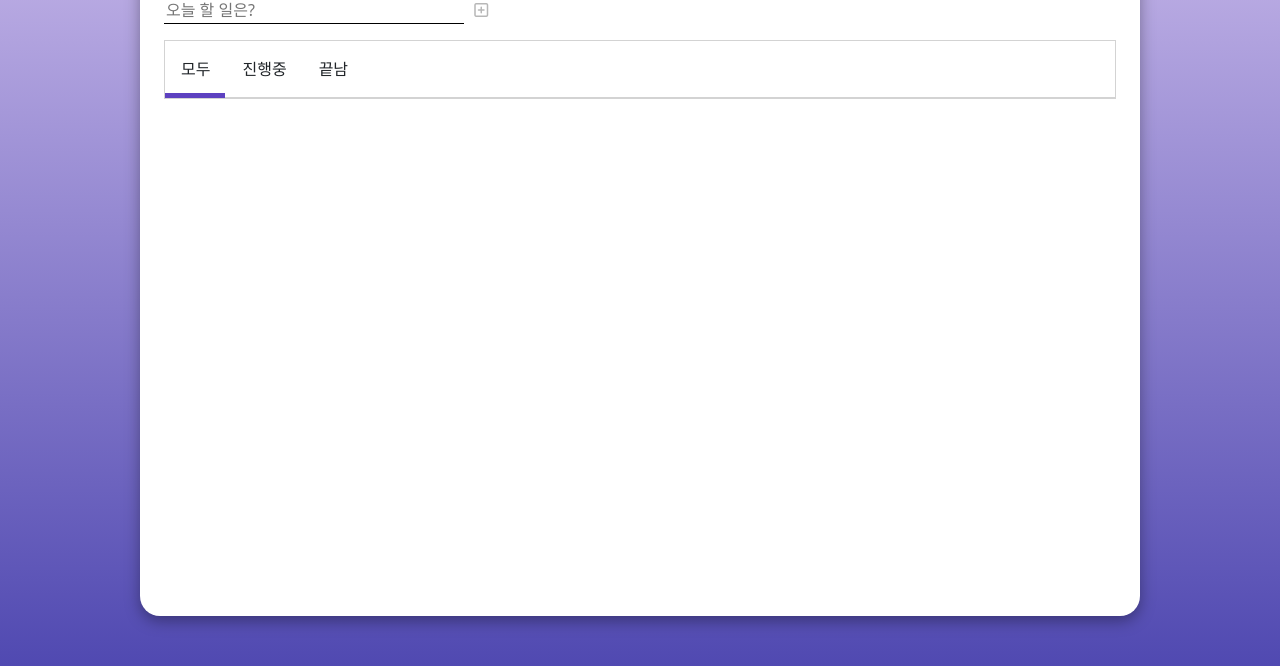
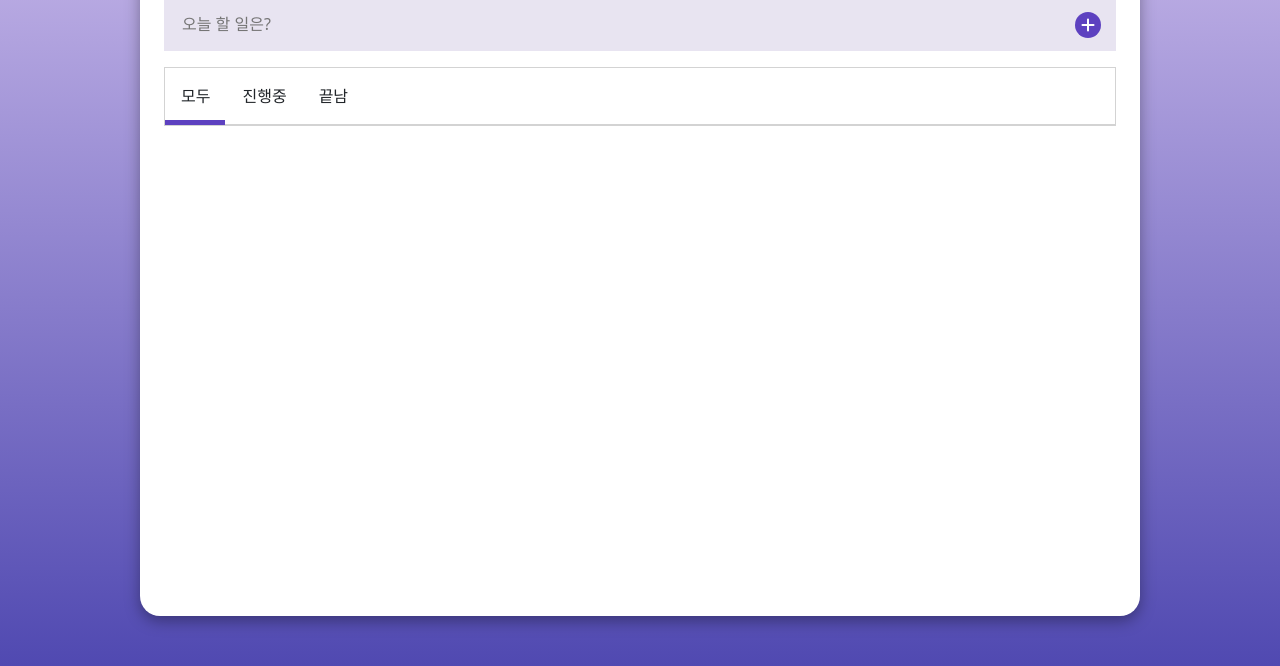
Before and after one commit to jebi2420/to-do-list, a plain HTML site: page index.html in a window 1280 px wide. Shown: the part 134-800 px from the top of the page. Drawn offline with nearby package versions, Linux system fonts and the light colour scheme.

Commit message:
[fix] css 수정

```diff
--- a/index.html
+++ b/index.html
@@ -11,7 +11,7 @@
       crossorigin="anonymous"
     />
     <link rel="stylesheet" href="/style.css" />
-    <title>투 두 리스트</title>
+    <title>To do list</title>
   </head>
   <body>
     <main>
@@ -20,7 +20,7 @@
         <div class="input-area">
           <input type="text" id="task-input" placeholder="오늘 할 일은?" />
           <button id="btn-add">
-            <i class="fa-regular fa-square-plus"></i>
+            <i class="fa-solid fa-plus"></i>
           </button>
         </div>
         <section class="task-list-container">
--- a/style.css
+++ b/style.css
@@ -57,10 +57,25 @@ button{
     transition: 0.5s;
 }
 
+.input-area{
+    position: relative;
+}
+
 #task-input{
-    width: 300px;
+    width: 100%;
+    padding: 15px 18px;
+    padding-right: 40px;
     border: none;
-    border-bottom: 1px solid black;
+    background-color: rgb(232, 228, 241);
+}
+
+#btn-add{
+    position: absolute;
+    top: 15px;
+    right: 15px;
+    border-radius: 50px;
+    color: white;
+    background-color: rgb(93, 65, 192);
 }
 
 .task{
```
